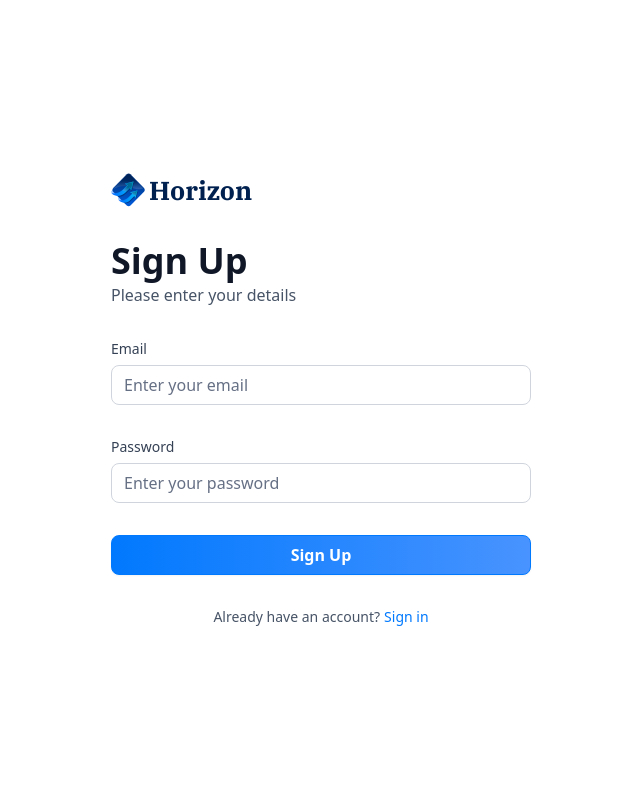
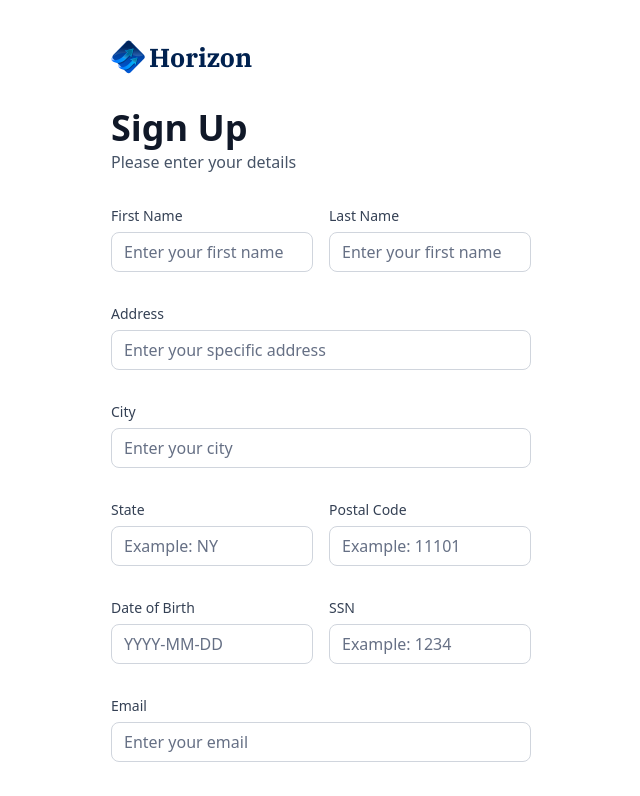
Before and after one commit to nguyenhoang10112005/banking_app, a Next.js app: page /sign-up in a window 1280 px wide. Shown: the top 796 px of the page, without its empty margins (319-959 px from the left). Built offline with nearby package versions, Linux system fonts and the light colour scheme.

Commit message:
authform component implementation complete

```diff
--- a/components/AuthForm.tsx
+++ b/components/AuthForm.tsx
@@ -1,5 +1,5 @@
 'use client';
-
+import { useRouter } from 'next/navigation';
 import Link from 'next/link'
 import React, { useState } from 'react'
 import Image from 'next/image'
@@ -27,9 +27,11 @@ import { Loader2 } from 'lucide-react';
 const AuthForm = ({type} : AuthFormProps) => {
   const [user, setUser] = useState(null);
   const [isLoading, setIsLoading] = useState(false);
+  const router = useRouter();
+  const formSchema = authFormSchema(type);
   // 1. Define your form.
-  const form = useForm<z.infer<typeof authFormSchema>>({
-    resolver: zodResolver(authFormSchema),
+  const form = useForm<z.infer<typeof formSchema>>({
+    resolver: zodResolver(formSchema),
     defaultValues: {
       email: "",
       password: ""
@@ -37,10 +39,44 @@ const AuthForm = ({type} : AuthFormProps) => {
   })
 
   // 2. Define a submit handler.
-  function onSubmit(values: z.infer<typeof authFormSchema>) {
-    setIsLoading(true)
-    console.log(values)
-    setIsLoading(false)
+  const onSubmit = async (data: z.infer<typeof formSchema>) => {
+    setIsLoading(true);
+
+    try {
+      // Sign up with Appwrite & create plaid token
+
+      if(type === 'sign-up') {
+        const userData = {
+          firstName: data.firstName!,
+          lastName: data.lastName!,
+          address1: data.address1!,
+          city: data.city!,
+          state: data.state!,
+          postalCode: data.postalCode!,
+          dateOfBirth: data.dateOfBirth!,
+          ssn: data.ssn!,
+          email: data.email,
+          password: data.password
+        }
+
+        const newUser = await signUp(userData);
+
+        setUser(newUser);
+      }
+
+      if(type === 'sign-in') {
+        const response = await signIn({
+          email: data.email,
+          password: data.password,
+        })
+
+        if(response) router.push('/')
+      }
+    } catch (error) {
+      console.log(error);
+    } finally {
+      setIsLoading(false);
+    }
   }
   return (
     <section className='auth-form'>
@@ -71,6 +107,24 @@ const AuthForm = ({type} : AuthFormProps) => {
         <>
           <Form {...form}>
             <form onSubmit={form.handleSubmit(onSubmit)} className="space-y-8">
+            {type === 'sign-up' && (
+                <>
+                  <div className="flex gap-4">
+                    <CustomInput control={form.control} name='firstName' label="First Name" placeholder='Enter your first name' />
+                    <CustomInput control={form.control} name='lastName' label="Last Name" placeholder='Enter your first name' />
+                  </div>
+                  <CustomInput control={form.control} name='address1' label="Address" placeholder='Enter your specific address' />
+                  <CustomInput control={form.control} name='city' label="City" placeholder='Enter your city' />
+                  <div className="flex gap-4">
+                    <CustomInput control={form.control} name='state' label="State" placeholder='Example: NY' />
+                    <CustomInput control={form.control} name='postalCode' label="Postal Code" placeholder='Example: 11101' />
+                  </div>
+                  <div className="flex gap-4">
+                    <CustomInput control={form.control} name='dateOfBirth' label="Date of Birth" placeholder='YYYY-MM-DD' />
+                    <CustomInput control={form.control} name='ssn' label="SSN" placeholder='Example: 1234' />
+                  </div>
+                </>
+              )}
               <CustomInput control = {form.control} name='email' label='Email' placeholder='Enter your email'/>
               <CustomInput control = {form.control} name='password' label='Password' placeholder='Enter your password' />
               <div className='flex flex-col gap-4'>
--- a/components/TotalBalanceBox.tsx
+++ b/components/TotalBalanceBox.tsx
@@ -2,10 +2,11 @@ import { formatAmount } from '@/lib/utils'
 import React from 'react'
 import dynamic from 'next/dynamic';
 import DoughnutChart from './DoughnutChart';
+import { TotlaBalanceBoxProps } from '@/types';
 
 const AnimatedCounter = dynamic(() => import('./AnimatedCounter'), { ssr: false });
 
-const TotalBalanceBox = ({accounts = [], totalBanks, totalCurrentBalance}: TotlaBalanceBoxProps) => {
+const TotalBalanceBox = ({accounts = [], totalBanks, totalCurrentBalance} : TotlaBalanceBoxProps) => {
   return (
     <section className='total-balance'>
         <div className='total-balance-chart'>
--- a/lib/utils.ts
+++ b/lib/utils.ts
@@ -1,4 +1,5 @@
 /* eslint-disable no-prototype-builtins */
+import { AccountTypes, CategoryCount, Transaction } from "@/types";
 import { type ClassValue, clsx } from "clsx";
 import qs from "query-string";
 import { twMerge } from "tailwind-merge";
@@ -195,7 +196,17 @@ export const getTransactionStatus = (date: Date) => {
   return date > twoDaysAgo ? "Processing" : "Success";
 };
 
-export const authFormSchema = z.object({
+export const authFormSchema = (type: string) => z.object({
+  // sign up
+  firstName: type === 'sign-in' ? z.string().optional() : z.string().min(3),
+  lastName: type === 'sign-in' ? z.string().optional() : z.string().min(3),
+  address1: type === 'sign-in' ? z.string().optional() : z.string().max(50),
+  city: type === 'sign-in' ? z.string().optional() : z.string().max(50),
+  state: type === 'sign-in' ? z.string().optional() : z.string().min(2).max(2),
+  postalCode: type === 'sign-in' ? z.string().optional() : z.string().min(3).max(6),
+  dateOfBirth: type === 'sign-in' ? z.string().optional() : z.string().min(3),
+  ssn: type === 'sign-in' ? z.string().optional() : z.string().min(3),
+  // both
   email: z.string().email(),
-  password: z.string().min(8)
+  password: z.string().min(8),
 })
```
